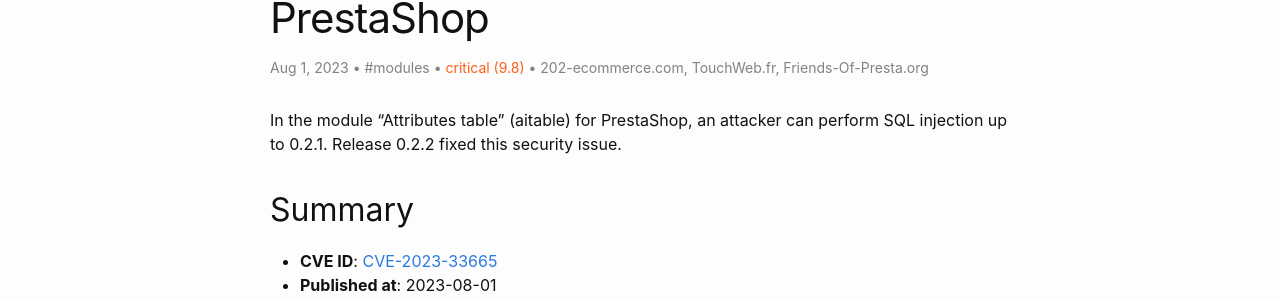
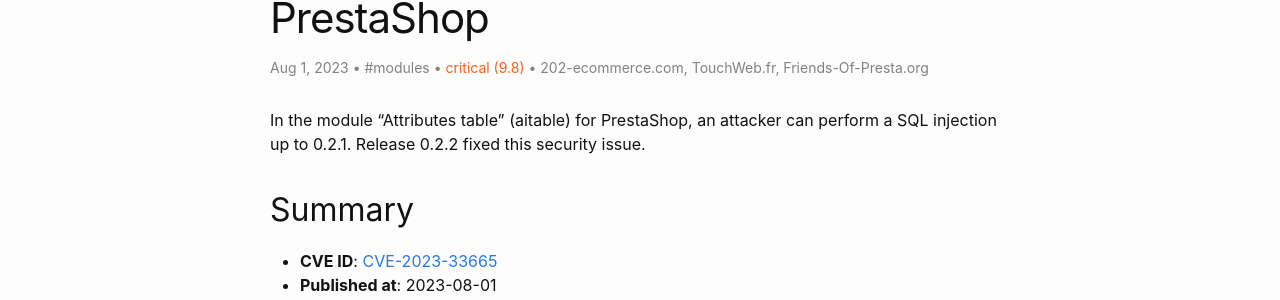
Before and after one commit to friends-of-presta/security-advisories, a Jekyll site: the page built from _posts/2023-08-01-aitable.md, in a window 1280 px wide and 900 px high. Shown: the part 256-556 px from the top of the window. Built offline with Jekyll 4.4.1, drawn with Linux system fonts in a browser that asks for light colours.

```diff
--- a/_posts/2023-08-01-aitable.md
+++ b/_posts/2023-08-01-aitable.md
@@ -10,7 +10,7 @@ meta: "CVE,PrestaShop,aitable"
 severity: "critical (9.8)"
 ---
 
-In the module "Attributes table" (aitable) for PrestaShop, an attacker can perform SQL injection up to 0.2.1. Release 0.2.2 fixed this security issue.
+In the module "Attributes table" (aitable) for PrestaShop, an attacker can perform a SQL injection up to 0.2.1. Release 0.2.2 fixed this security issue.
 
 ## Summary
 
```
